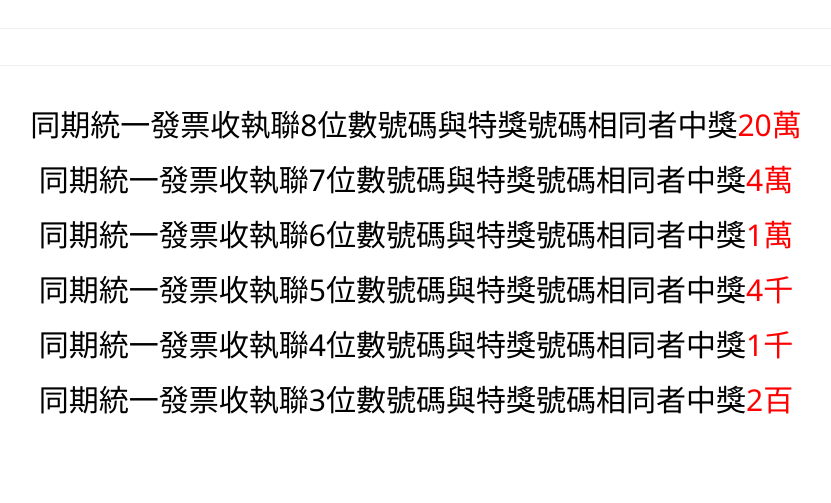
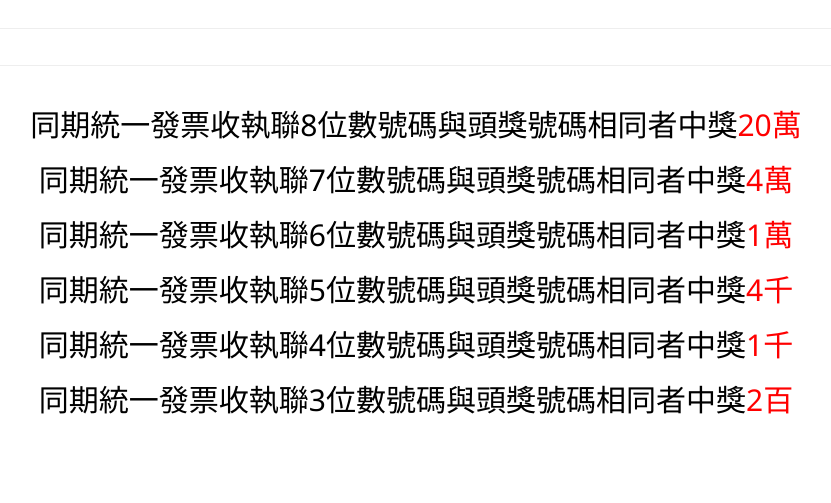
Before and after one commit to JustAPlayerD/flask, a Flask app: page / in a window 1280 px wide. Shown: the part 1999-2502 px from the top of the page, without its empty margins (224-1055 px from the left). Run offline with Flask 3, Linux system fonts and the light colour scheme; data that the repository does not hold is empty.

Commit message:
Add files via upload

```diff
--- a/templates/onepage.html
+++ b/templates/onepage.html
@@ -170,12 +170,12 @@
       <p class="w3-text-black"><b>{{ invoice[3][0:5] }}<span style="color: red;">{{ invoice[3][5:8] }}</span></b></p>
       <hr>
       <p class="w3-text-black"><b>{{ invoice[4][0:5] }}<span style="color: red;">{{ invoice[4][5:8] }}</span></b></p>
-      <h2>同期統一發票收執聯8位數號碼與特獎號碼相同者中獎<span style="color: red;">20萬</span></h2>
-      <h2>同期統一發票收執聯7位數號碼與特獎號碼相同者中獎<span style="color: red;">4萬</span></h2>
-      <h2>同期統一發票收執聯6位數號碼與特獎號碼相同者中獎<span style="color: red;">1萬</span></h2>
-      <h2>同期統一發票收執聯5位數號碼與特獎號碼相同者中獎<span style="color: red;">4千</span></h2>
-      <h2>同期統一發票收執聯4位數號碼與特獎號碼相同者中獎<span style="color: red;">1千</span></h2>
-      <h2>同期統一發票收執聯3位數號碼與特獎號碼相同者中獎<span style="color: red;">2百</span></h2>
+      <h2>同期統一發票收執聯8位數號碼與頭獎號碼相同者中獎<span style="color: red;">20萬</span></h2>
+      <h2>同期統一發票收執聯7位數號碼與頭獎號碼相同者中獎<span style="color: red;">4萬</span></h2>
+      <h2>同期統一發票收執聯6位數號碼與頭獎號碼相同者中獎<span style="color: red;">1萬</span></h2>
+      <h2>同期統一發票收執聯5位數號碼與頭獎號碼相同者中獎<span style="color: red;">4千</span></h2>
+      <h2>同期統一發票收執聯4位數號碼與頭獎號碼相同者中獎<span style="color: red;">1千</span></h2>
+      <h2>同期統一發票收執聯3位數號碼與頭獎號碼相同者中獎<span style="color: red;">2百</span></h2>
 
     </div>
 
@@ -198,12 +198,12 @@
       <p class="w3-text-black"><b>{{ invoice[8][0:5] }}<span style="color: red;">{{ invoice[8][5:8] }}</span></b></p>
       <hr>
       <p class="w3-text-black"><b>{{ invoice[9][0:5] }}<span style="color: red;">{{ invoice[9][5:8] }}</span></b></p>
-      <h2>同期統一發票收執聯8位數號碼與特獎號碼相同者中獎<span style="color: red;">20萬</span></h2>
-      <h2>同期統一發票收執聯7位數號碼與特獎號碼相同者中獎<span style="color: red;">4萬</span></h2>
-      <h2>同期統一發票收執聯6位數號碼與特獎號碼相同者中獎<span style="color: red;">1萬</span></h2>
-      <h2>同期統一發票收執聯5位數號碼與特獎號碼相同者中獎<span style="color: red;">4千</span></h2>
-      <h2>同期統一發票收執聯4位數號碼與特獎號碼相同者中獎<span style="color: red;">1千</span></h2>
-      <h2>同期統一發票收執聯3位數號碼與特獎號碼相同者中獎<span style="color: red;">2百</span></h2>
+      <h2>同期統一發票收執聯8位數號碼與頭獎號碼相同者中獎<span style="color: red;">20萬</span></h2>
+      <h2>同期統一發票收執聯7位數號碼與頭獎號碼相同者中獎<span style="color: red;">4萬</span></h2>
+      <h2>同期統一發票收執聯6位數號碼與頭獎號碼相同者中獎<span style="color: red;">1萬</span></h2>
+      <h2>同期統一發票收執聯5位數號碼與頭獎號碼相同者中獎<span style="color: red;">4千</span></h2>
+      <h2>同期統一發票收執聯4位數號碼與頭獎號碼相同者中獎<span style="color: red;">1千</span></h2>
+      <h2>同期統一發票收執聯3位數號碼與頭獎號碼相同者中獎<span style="color: red;">2百</span></h2>
 
     </div>
 
@@ -226,12 +226,12 @@
       <p class="w3-text-black"><b>{{ invoice[13][0:5] }}<span style="color: red;">{{ invoice[13][5:8] }}</span></b></p>
       <hr>
       <p class="w3-text-black"><b>{{ invoice[14][0:5] }}<span style="color: red;">{{ invoice[14][5:8] }}</span></b></p>
-      <h2>同期統一發票收執聯8位數號碼與特獎號碼相同者中獎<span style="color: red;">20萬</span></h2>
-      <h2>同期統一發票收執聯7位數號碼與特獎號碼相同者中獎<span style="color: red;">4萬</span></h2>
-      <h2>同期統一發票收執聯6位數號碼與特獎號碼相同者中獎<span style="color: red;">1萬</span></h2>
-      <h2>同期統一發票收執聯5位數號碼與特獎號碼相同者中獎<span style="color: red;">4千</span></h2>
-      <h2>同期統一發票收執聯4位數號碼與特獎號碼相同者中獎<span style="color: red;">1千</span></h2>
-      <h2>同期統一發票收執聯3位數號碼與特獎號碼相同者中獎<span style="color: red;">2百</span></h2>
+      <h2>同期統一發票收執聯8位數號碼與頭獎號碼相同者中獎<span style="color: red;">20萬</span></h2>
+      <h2>同期統一發票收執聯7位數號碼與頭獎號碼相同者中獎<span style="color: red;">4萬</span></h2>
+      <h2>同期統一發票收執聯6位數號碼與頭獎號碼相同者中獎<span style="color: red;">1萬</span></h2>
+      <h2>同期統一發票收執聯5位數號碼與頭獎號碼相同者中獎<span style="color: red;">4千</span></h2>
+      <h2>同期統一發票收執聯4位數號碼與頭獎號碼相同者中獎<span style="color: red;">1千</span></h2>
+      <h2>同期統一發票收執聯3位數號碼與頭獎號碼相同者中獎<span style="color: red;">2百</span></h2>
 
     </div><br>
 
```
